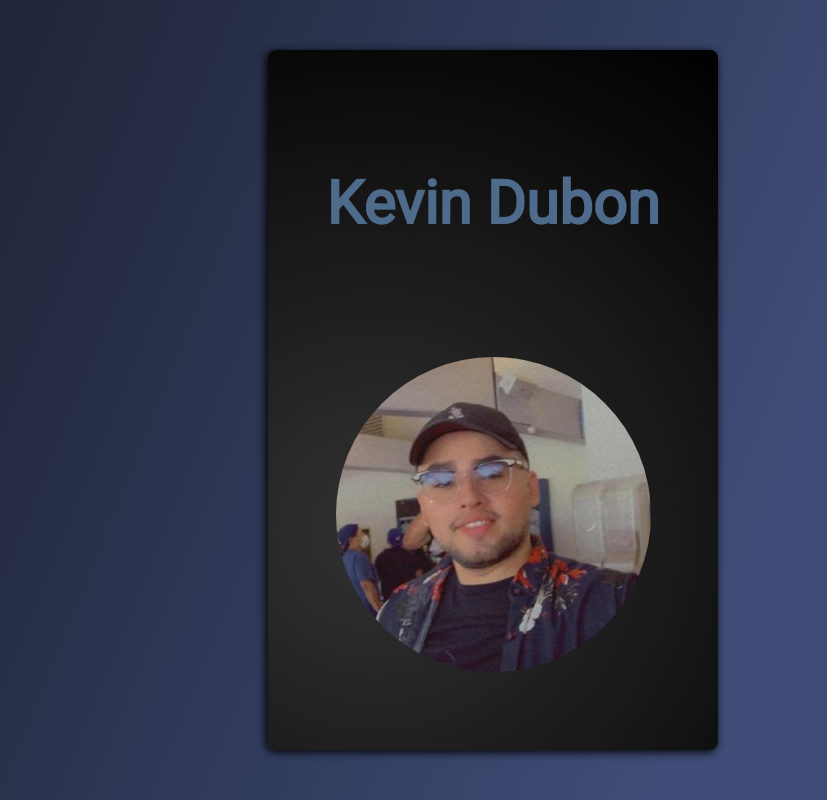
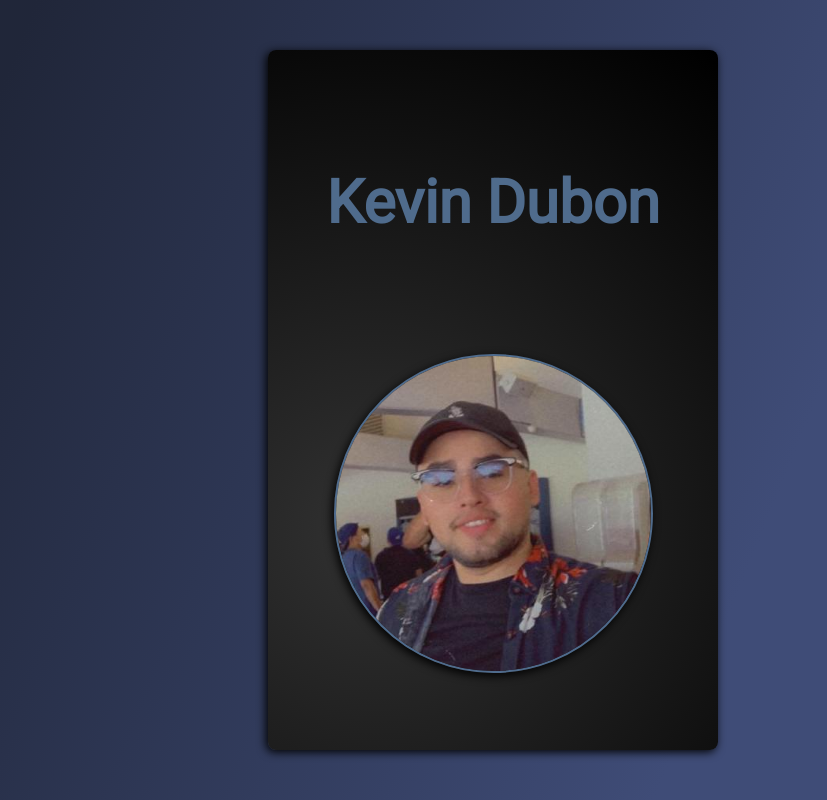
Before and after one commit to Dubonk/ProfileCard, a plain HTML site: page index.html in a window 1280 px wide. Shown: the whole page, without its empty margins (147-974 px from the left). Drawn offline with Linux system fonts and the light colour scheme.

Commit message:
Updated about section and added link to TOP.

```diff
--- a/index.html
+++ b/index.html
@@ -18,7 +18,8 @@
             </div>
             </div>
             <div class="back">
-        <div id="about">Lorem ipsum dolor sit amet, consectetur adipisicing elit. Rem ratione error molestiae esse animi at? Tempore dolor nobis libero quae quas temporibus obcaecati reiciendis natus voluptate sit, optio, praesentium veniam.
+        <div id="about">
+            I am currently learning web development through <a href="https://www.theodinproject.com/about">The Odin Project.</a> Before TOP, I had zero knowledge on anything related to coding. I still have a long way to go. Follow and subscribe to take this journey with me!
             </div>
         <div id="links">
             <div id="ig">
--- a/styles.css
+++ b/styles.css
@@ -68,6 +68,8 @@ body {
 #profileImg {
     border-radius: 50%;
     width: 70%;
+    border: 2px solid #4f6b8c;
+    box-shadow: -2px 3px 10px black;
 }
 
 #profileImg:hover {
@@ -89,3 +91,8 @@ img {
 img:hover {
     transform: scale(1.2);
 }
+
+a {
+    text-decoration: none;
+    color: #cc9543;
+}
```
